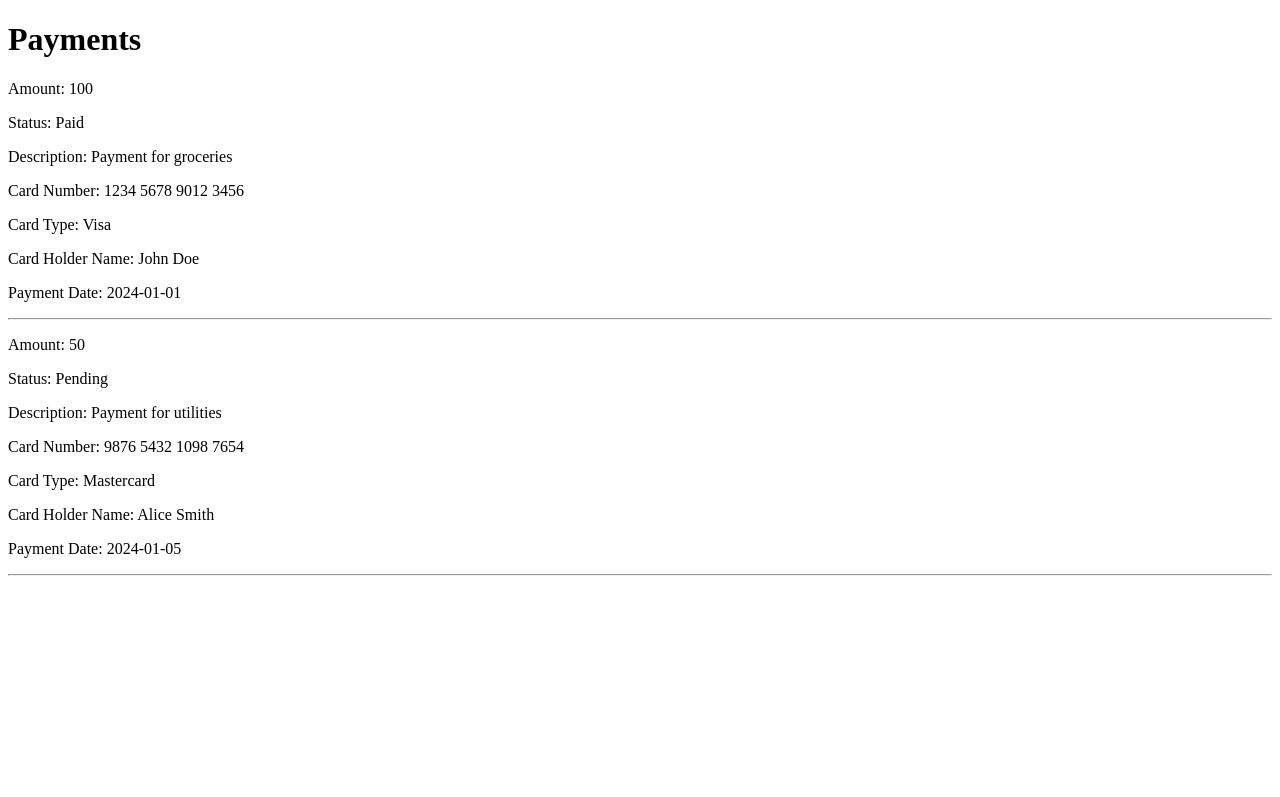
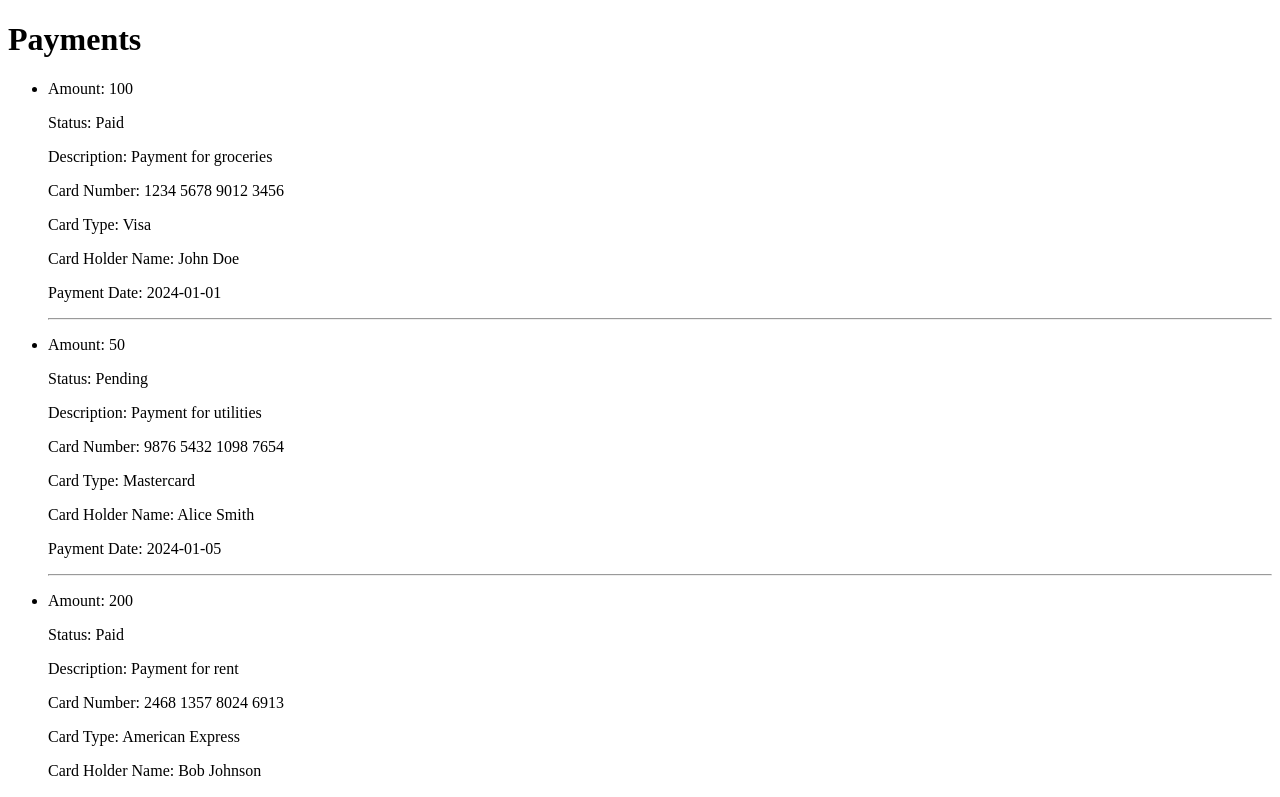
Before and after one commit to ExLuZiVe53/react-training, a React (Vite) app: page / in a window 1280 px wide. Shown: the top 797 px of the page. Built offline with nearby package versions, Linux system fonts and the light colour scheme.

Commit message:
render collections and practical example for it

```diff
--- a/src/components/App.jsx
+++ b/src/components/App.jsx
@@ -1,39 +1,36 @@
+import payments from "../payments.json";
+import PageTitle from "./PageTitle";
 import PaymentCard from "./PaymentCard";
-import PageTitle from "./PageTitle";
 
-const data1 = {
-  id: "1",
-  cardNumber: "1234 5678 9012 3456",
-  cardType: "Visa",
-  cardOwner: "John Doe",
-  date: "2024-01-01",
-  amount: 100,
-  description: "Payment for groceries",
-  isPaid: true,
-};
-
-const data2 = {
-  id: "2",
-  cardNumber: "9876 5432 1098 7654",
-  cardType: "Mastercard",
-  cardOwner: "Alice Smith",
-  date: "2024-01-05",
-  amount: 50,
-  description: "Payment for utilities",
-  isPaid: false,
-};
+console.log(payments);
 
 export default function App() {
+  // console.log([1, 2, 3].map((el) => <li>{el}</li>));
   return (
     <>
+      <PageTitle text="Payments" />
+      {/* <ul>{[<li>1</li>, <li>2</li>, <li>3</li>]}</ul> */}
+      {/* <ul>
+        {[1, 2, 3, 4, 5].map((el, idx) => {
+          return <li key={idx}>{el}</li>;
+        })}
+      </ul> */}
       {/* {5 < 10 ? <div>Hello A</div> : <p>Hello B</p>} */}
       {/* <p>{5 > 10 ? "Hello A" : "Hello B"}</p> */}
       {/* <p>Hello {5 > 10 ? "A" : "B"}</p> */}
       {/* {a && b} */}
       {/* {a ? b : c} */}
-      <PageTitle text="Payments" />
-      <PaymentCard payment={data1} />
-      <PaymentCard payment={data2} />
+      <ul>
+        {payments.map((item) => {
+          return (
+            <li key={item.id}>
+              <PaymentCard payment={item} />
+            </li>
+          );
+        })}
+      </ul>
+      {/* <PaymentCard payment={data1} /> */}
+      {/* <PaymentCard payment={data2} /> */}
     </>
   );
 }
```
